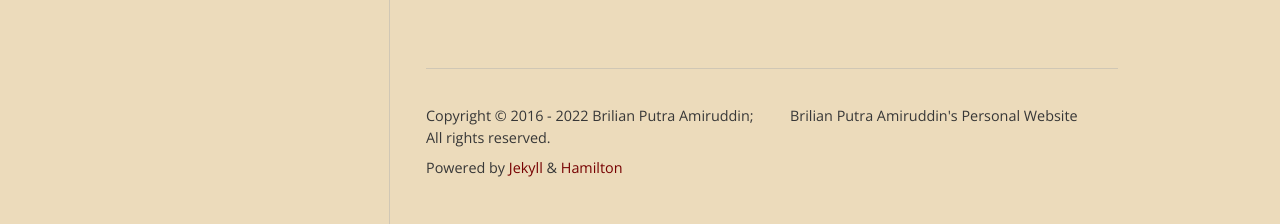
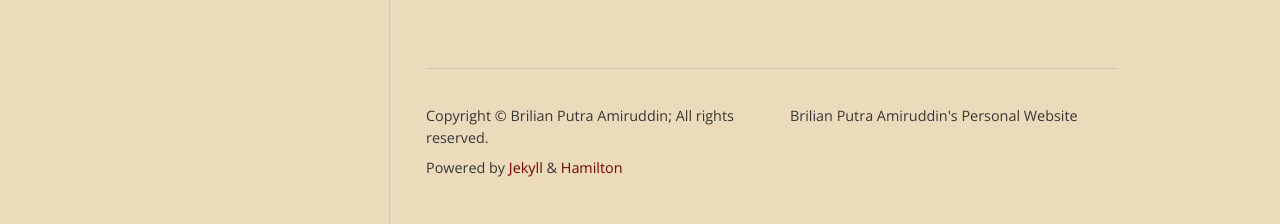
Before and after one commit to brilianputraa/brilianamiruddin.github.io, a Jekyll site: the page built from index.html, in a window 1280 px wide. Shown: the part 1395-1619 px from the top of the page. Built offline with Jekyll 4.4.1, drawn with Linux system fonts in a browser that asks for light colours; nearby versions of some CDN libraries; some web fonts are replaced; the list of posts is cut into pages by our own code.

Commit message:
Update footer.html

```diff
--- a/_includes/footer.html
+++ b/_includes/footer.html
@@ -2,7 +2,7 @@
 
   <div class="footer-col">
     <div class="copyright">
-      {% assign year_from = site.posts[-1].date | date: '%Y' %}
+      {% assign year_from = 2021}
       {% assign year_to   = site.time | date: '%Y' %}
       {% if year_from == nil or year_from == year_to %}
         {% assign year_string = year_from %}
```
